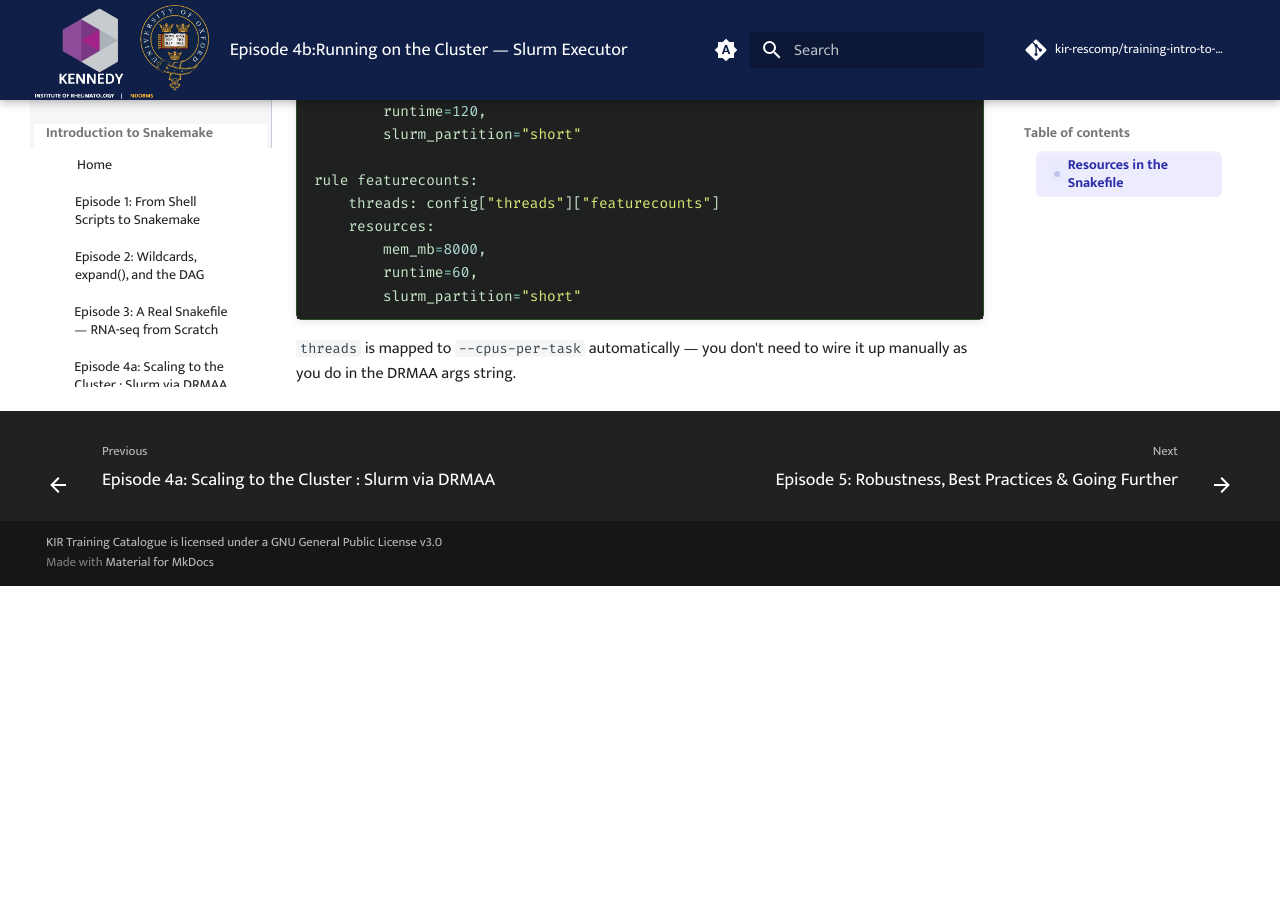
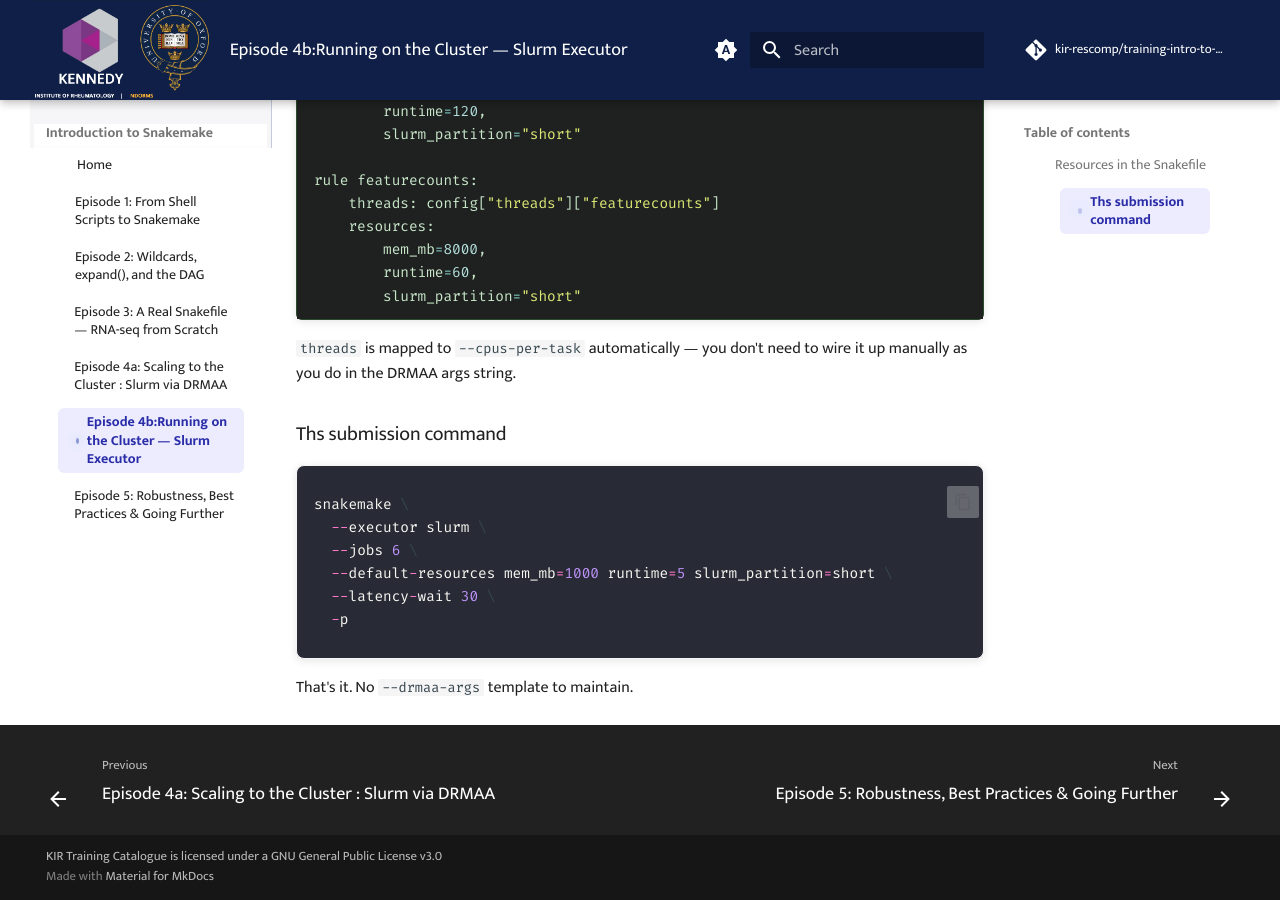
Before and after one commit to kir-rescomp/training-intro-to-snakemake, an MkDocs documentation site: the page built from docs/ep04b_slurm_executor.md, in a window 1280 px wide and 900 px high, scrolled down 966 px. Built offline with MkDocs 1.6.1 and Material for MkDocs 9.7.7, drawn with Linux system fonts in a browser that asks for light colours; comment, search, counter and statistics services are not loaded; before the commit the page ends 1552 px from its top, so only the background shows below that.

Commit message:
add the Slurm executor Slurm submission command

````diff
--- a/docs/ep04b_slurm_executor.md
+++ b/docs/ep04b_slurm_executor.md
@@ -47,3 +47,18 @@ rule featurecounts:
 </div>
 
 `threads` is mapped to `--cpus-per-task` automatically — you don't need to wire it up manually as you do in the DRMAA args string.
+
+### Ths submission command
+
+<div class="dracula" markdown="1">
+
+```py
+snakemake \
+  --executor slurm \
+  --jobs 6 \
+  --default-resources mem_mb=1000 runtime=5 slurm_partition=short \
+  --latency-wait 30 \
+  -p
+```
+
+That's it. No `--drmaa-args` template to maintain.
````
